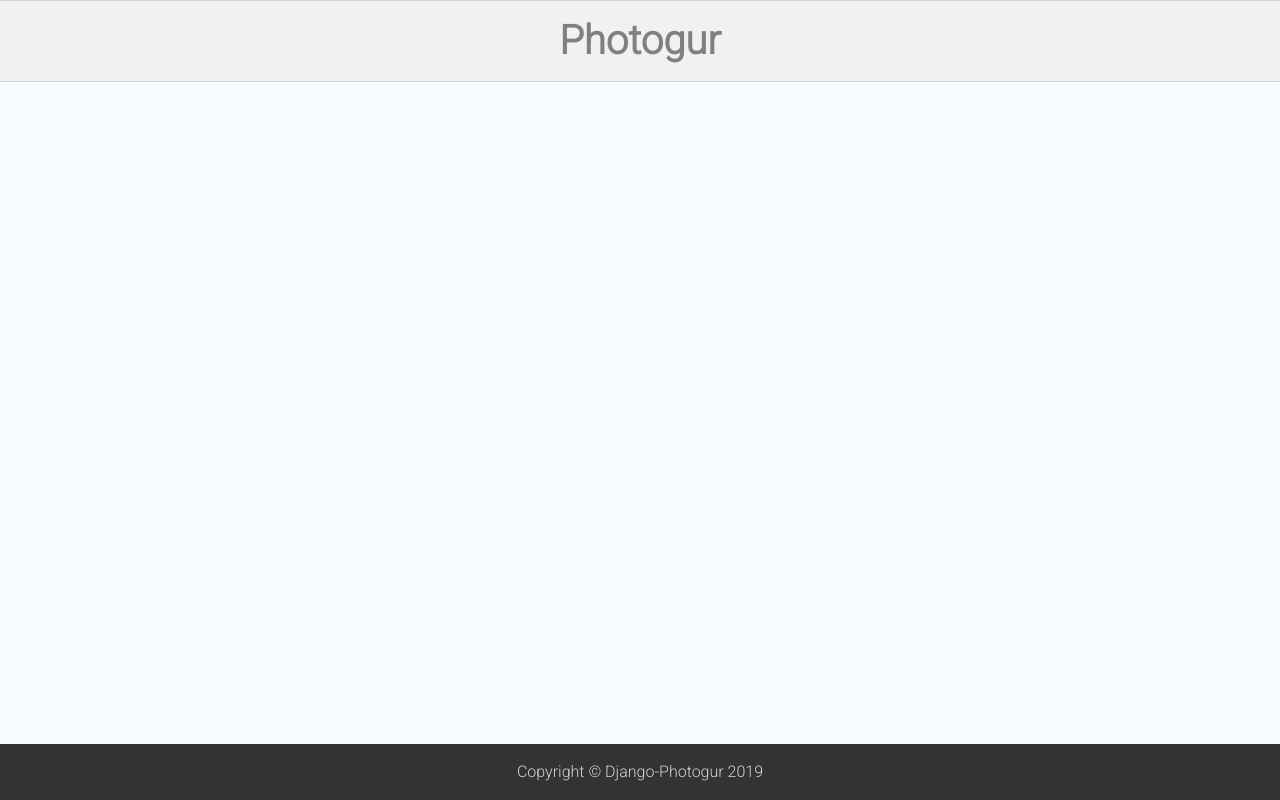
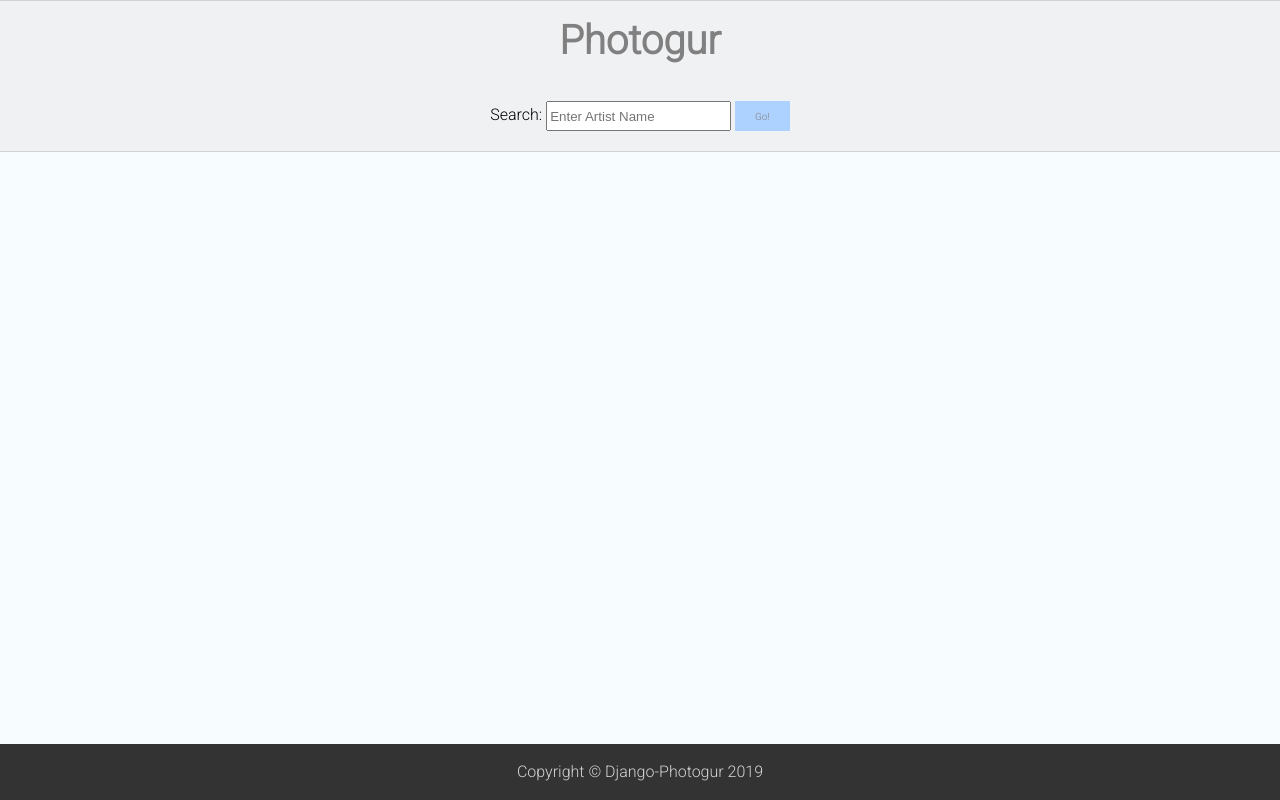
Before and after one commit to lindalou0419/django-photogur, a Django app: page /pictures/ in a window 1280 px wide. Run offline with Django 3.2, Linux system fonts and the light colour scheme; data that the repository does not hold is empty; some libraries are stand-ins or nearby versions.

Commit message:
added simple search form and results page

```diff
--- a/photogur/static/css/style.css
+++ b/photogur/static/css/style.css
@@ -62,6 +62,53 @@
 
 img {
   width: 100%;
+}
+
+button {
+  display: inline-block;
+  border: none;
+  padding: 1rem 2rem;
+  margin: 0;
+  text-decoration: none;
+  background: #add2ff;
+  font-family: 'Roboto', sans-serif;
+  color: gray;
+  font-size: 1rem;
+  cursor: pointer;
+  text-align: center;
+  transition: background 250ms ease-in-out,
+              transform 150ms ease;
+  -webkit-appearance: none;
+  -moz-appearance: none;
+}
+
+button:hover,
+button:focus {
+  background: paleturquoise;
+  color: #eee;
+}
+
+button:focus {
+  outline: 1px solid #fff;
+  outline-offset: -4px;
+}
+
+button:active {
+  transform: scale(0.99);
+}
+
+#search-form {
+  margin: 2rem auto;
+}
+
+.field, .submit-btn {
+  display: inline-block;
+}
+
+.field input, .submit-btn {
+  display: inline-block;
+  vertical-align: middle;
+  height: 30px;
 }
 
 .content {
@@ -156,6 +203,14 @@
   .content {
     margin: 0 2rem;
   }
+
+  #search-form input {
+    width: 150px;
+  }
+
+  .search-results {
+    padding: 2rem 0;
+  }
 }
 
 @media only screen and (min-width: 768px) {
@@ -196,4 +251,12 @@
     grid-template-columns: repeat(3, 1fr);
     grid-column-gap: 2rem;
   }
+
+  #search-form {
+    text-align: center;
+  }
+
+  .search-results {
+    padding: 2rem 0;
+  }
 }
--- a/photogur/templates/base.html
+++ b/photogur/templates/base.html
@@ -13,10 +13,20 @@
   {% load static %}
   <link rel="stylesheet" href="{% static 'css/style.css'%}" />
 </head>
+
 <body>
   <main class="wrapper">
     <header>
       <a href="{% url 'index' %}"><h1 class="main-header">Photogur</h1></a>
+
+      <form id="search-form" action="{% url 'picture_search' %}" method="get">
+        <div class="field">
+          <label for="picture-search">Search: </label>
+          <input type="search" id="picture-search" name="query" value="{{query}}" placeholder="Enter Artist Name" />
+        </div>
+
+        <button class="submit-btn" type="submit">Go!</button>
+      </form>
     </header>
 
     {% block content %}
--- a/photogur/urls.py
+++ b/photogur/urls.py
@@ -7,4 +7,5 @@
   path('', views.root, name="index"),
   path('pictures/', views.picture),
   path('pictures/<int:pic_id>', views.picture_show, name='picture_details'),
+  path('search', views.picture_search, name='picture_search'),
 ]
--- a/photogur/views.py
+++ b/photogur/views.py
@@ -23,3 +23,14 @@
   }
   response = render(request, 'picture.html', context)
   return HttpResponse(response)
+
+def picture_search(request):
+  query = request.GET['query']
+  search_results = Picture.objects.filter(artist=query)
+  context = {
+    'pictures': search_results,
+    'title': 'Search Results',
+    'query': query
+  }
+  response = render(request, 'results.html', context)
+  return HttpResponse(response)
```
Also changed, not shown: photogur/templates/results.html (added, +19 -0 lines).
